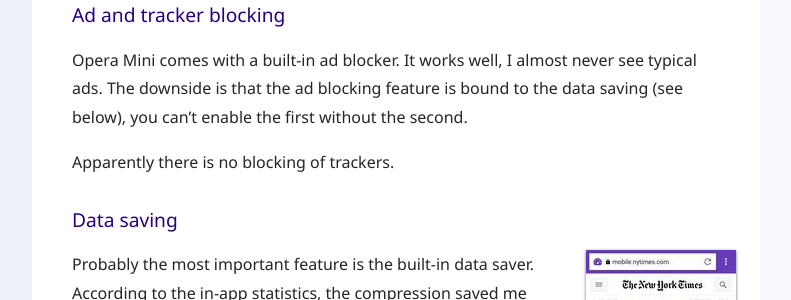
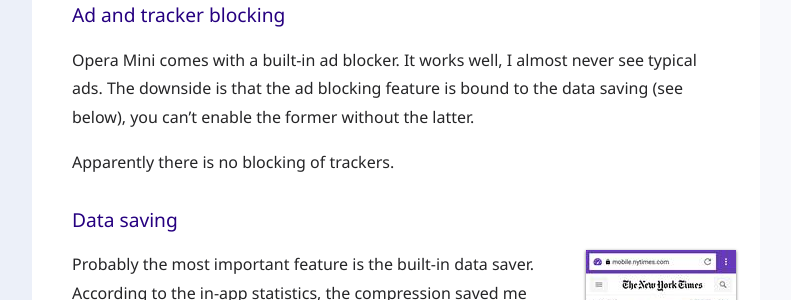
Before and after one commit to molily/molily.de, a Jekyll site: the page built from _posts/2017-07-20-android-browsers.md, in a window 1280 px wide and 900 px high, scrolled down 3077 px. Shown: the part 211-511 px from the top of the window, without its empty margins (88-879 px from the left). Built offline with Jekyll 4.4.1, drawn with Linux system fonts in a browser that asks for light colours; some web fonts are replaced.

Commit message:
Article wording

```diff
--- a/_posts/2017-07-20-android-browsers.md
+++ b/_posts/2017-07-20-android-browsers.md
@@ -115,7 +115,7 @@
 
 ### Ad and tracker blocking
 
-Opera Mini comes with a built-in ad blocker. It works well, I almost never see typical ads. The downside is that the ad blocking feature is bound to the data saving (see below), you can’t enable the first without the second.
+Opera Mini comes with a built-in ad blocker. It works well, I almost never see typical ads. The downside is that the ad blocking feature is bound to the data saving (see below), you can’t enable the former without the latter.
 
 Apparently there is no blocking of trackers.
 
```
